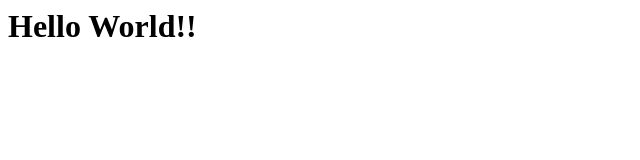
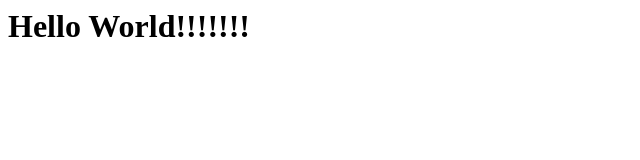
Before and after one commit to ChoiHyunSan/chs-25-03-08, a plain HTML site: page index.html in a window 1280 px wide. Shown: the full height of the page, 0-640 px from the left. Drawn offline with Linux system fonts and the light colour scheme.

Commit message:
Update index.html

```diff
--- a/index.html
+++ b/index.html
@@ -1 +1 @@
-<h1> Hello World!! </h1>
+<h1> Hello World!!!!!!! </h1>
```
